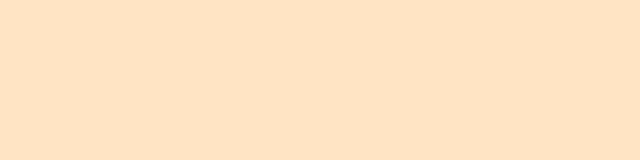
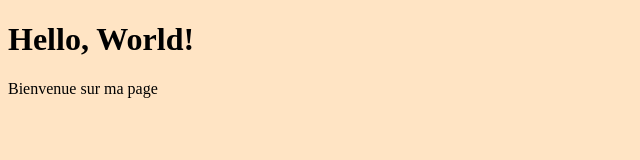
Before and after one commit to romainbaucells/siteWeb2024, a plain HTML site: page index.html in a window 1280 px wide. Shown: the whole page, without its empty margins (0-640 px from the left). Drawn offline with Linux system fonts and the light colour scheme.

Commit message:
ajoute un titre et un paragraphe de bienvenue

```diff
--- a/index.html
+++ b/index.html
@@ -7,6 +7,7 @@
     <title>Document</title>
 </head>
 <body>
-
+    <h1>Hello, World!</h1>
+    <p>Bienvenue sur ma page</p>
 </body>
 </html>
```
